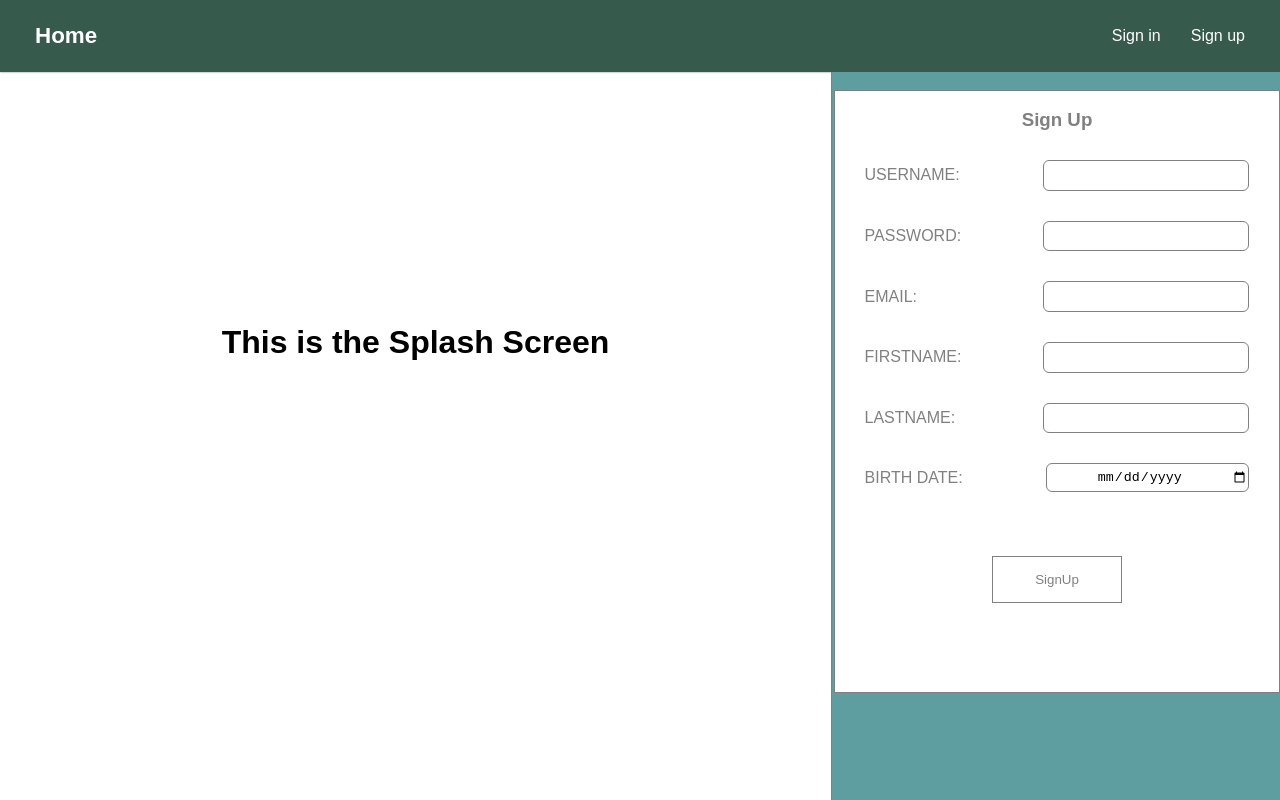
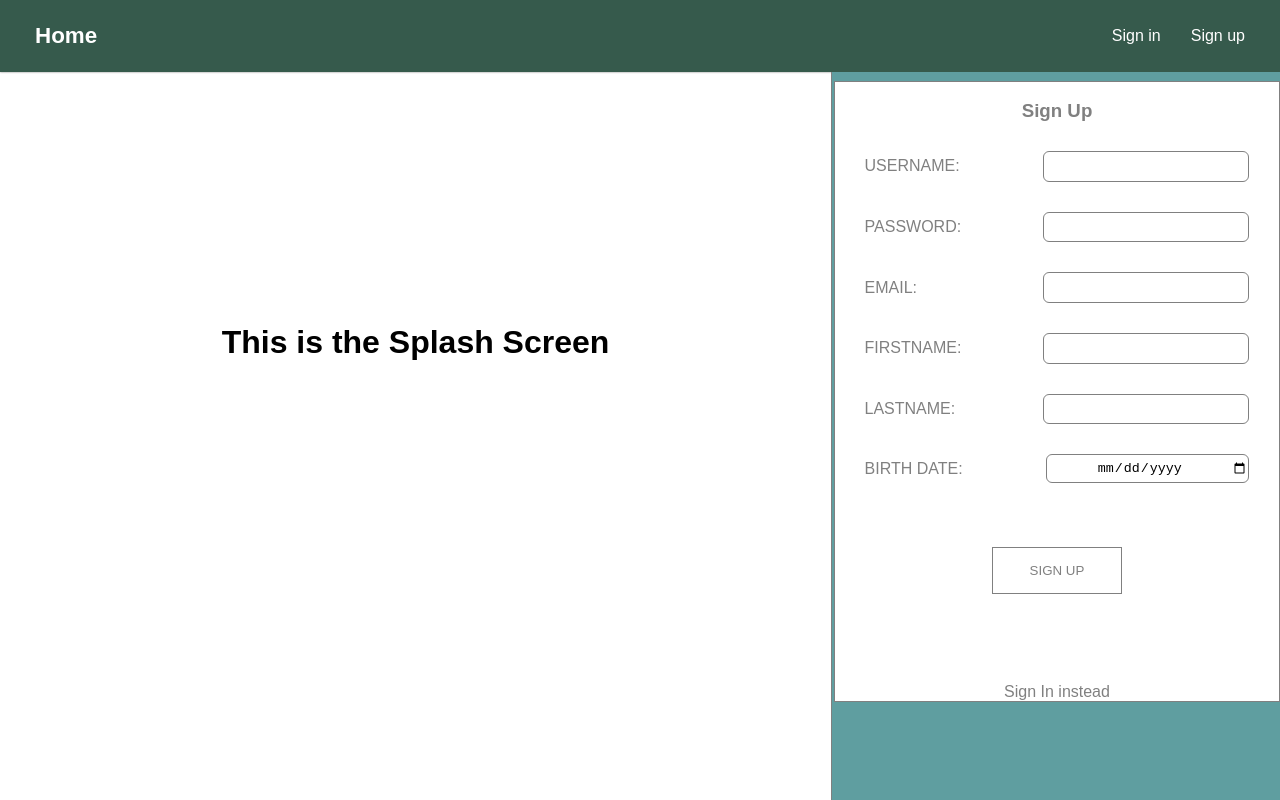
Before and after one commit to RBK-Alpina/angular-client, an Angular app: page / in a window 1280 px wide. Both pictures are taken after a click on the button "Student". Built offline with nearby package versions, Linux system fonts and the light colour scheme.

Commit message:
added the sign in switch to the sign up form

```diff
--- a/src/app/signform/signform.component.html
+++ b/src/app/signform/signform.component.html
@@ -1,36 +1,53 @@
-<form (ngSubmit)="logIt()" *ngIf="displayForm">
+<form (ngSubmit)="logIt()" *ngIf="displaySignUp && !displaySignIn">
     <h3>Sign Up</h3>
    <div>
     <label>USERNAME: </label>
-        <input type="text" name="username" [(ngModel)]="user.username">
+        <input type="text" name="username" [(ngModel)]="newUser.username">
    </div>
     <div>
         <label>PASSWORD: </label>
-        <input type="password" name="password" [(ngModel)]="user.passowrd">
+        <input type="password" name="password" [(ngModel)]="newUser.password">
         </div>
     <div>
         <label>EMAIL: </label>
-        <input type="email" name="email" [(ngModel)]="user.email">
+        <input type="email" name="email" [(ngModel)]="newUser.email">
     </div>
     <div>
         <label>FIRSTNAME: </label>
-        <input type="text" name="firstname" [(ngModel)]="user.firstname">
+        <input type="text" name="firstname" [(ngModel)]="newUser.firstname">
     </div>
     <div>
         <label>LASTNAME: </label>
-        <input type="text" name="lastname" [(ngModel)]="user.lastname">
+        <input type="text" name="lastname" [(ngModel)]="newUser.lastname">
     </div>
     <div>
         <label>BIRTH DATE: </label>
-            <input type="date" name="birthdate" [(ngModel)]="user.birthdate">
+            <input type="date" name="birthdate" [(ngModel)]="newUser.birthdate">
     </div>
-    <input type="submit" value="SignUp">
+    <input type="submit" value="SIGN UP">
+
+    <a class="weak" (click)="switch()">Sign In instead</a>
 </form>
 
-<form *ngIf="!displayForm">
+<form *ngIf="!displaySignUp && !displaySignIn">
     <div class="picker">
         <h2>ARE YOU A</h2>
     <button class="btn-std" (click)="pickOccupation('student')">Student</button>
     <button class="btn-tch" (click)="pickOccupation('teacher')">Teacher</button>
     </div>
 </form>
+
+<form *ngIf="!displaySignUp && displaySignIn" (ngSubmit)="logIt()">
+    <h3>SIGN IN</h3>
+    <div>
+        <label>USERNAME: </label>
+        <input type="text" [(ngModel)]="oldUser.username" name="username">
+    </div>
+    <div>
+        <label>PASSWORD: </label>
+        <input type="password" [(ngModel)]="oldUser.password" name="password">
+    </div>
+    <input type="submit" value="SIGN IN">
+    <a class="weak" (click)="switchBack()">Sign Up instead</a>
+
+</form>
--- a/src/app/signform/signform.component.ts
+++ b/src/app/signform/signform.component.ts
@@ -1,5 +1,5 @@
 import { Component, OnInit } from '@angular/core';
-import { Credentials } from '../../credentials';
+import { SignUpDetails, SignInDetails } from '../../formclasses';
 
 @Component({
   selector: 'app-signform',
@@ -14,17 +14,29 @@ export class SignformComponent implements OnInit {
   ngOnInit() {
   }
 
-  user: Credentials = new Credentials;
-  displayForm = false;
+  newUser: SignUpDetails = new SignUpDetails();
+  oldUser: SignInDetails = new SignInDetails();
+
+  displaySignUp = false;
+  displaySignIn = false;
 
   pickOccupation(val) {
-    this.user.occupation = val;
-    this.displayForm = true;
-    console.log(this.user)
+    this.newUser.occupation = val;
+    this.displaySignUp = true;
+  }
+
+  switch() {
+    this.displaySignIn = true;
+    this.displaySignUp = false;
+  }
+
+  switchBack() {
+    this.displaySignIn = false;
+    this.displaySignUp = false;
   }
 
   logIt() {
-    console.log(this.user)
+    console.log(this.newUser, this.oldUser)
   }
 
 
```
Also changed, not shown: src/formclasses.ts (renamed from src/credentials.ts, +6 -1 lines).
